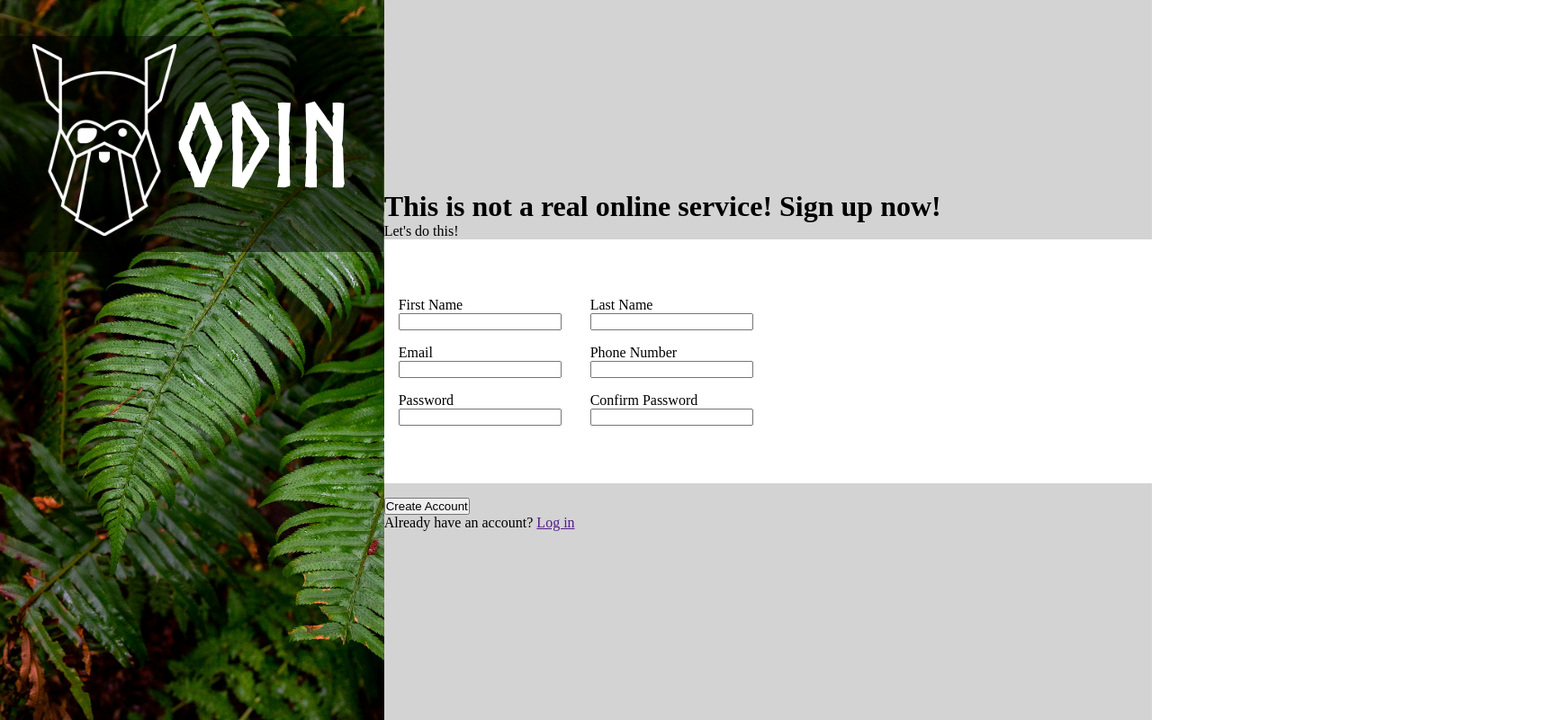
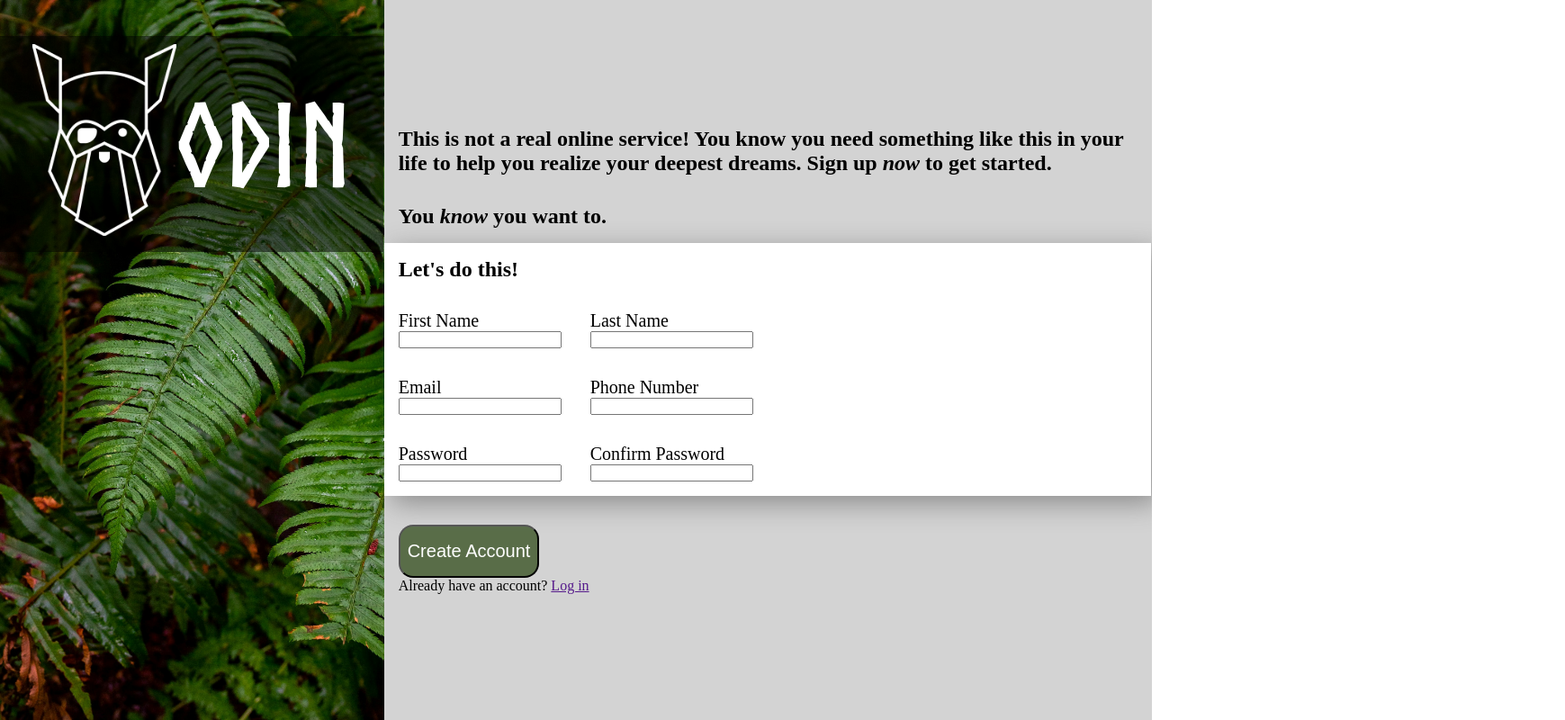
Before and after one commit to drex109/odin-sign-up-form, a plain HTML site: page index.html in a window 1280 px wide. Shown: the whole page at 90% size, 1739 px wide, since content can reach past the window. Drawn offline with Linux system fonts and the light colour scheme.

Commit message:
various styling progress

```diff
--- a/index.html
+++ b/index.html
@@ -22,13 +22,13 @@
         </div>
 
         <div id="form">
-            <h1>This is not a real online service! Sign up now!</h1>
+            <h2>This is not a real online service! You know you need something like this in your life to help you realize your deepest dreams. Sign up <i>now</i> to get started. </h2>
+            <h2>You <i>know</i> you want to.</h2>
 
             <form action="">
 
-                <p>Let's do this!</p>
-
                 <div id="form-block">
+                    <h2>Let's do this!</h2>
 
                     <div class="form-group">
                         <div class="form-inputs">
@@ -64,10 +64,12 @@
                     </div>
 
                 </div>
+                <div id="form-lower">
+                    <button type="submit">Create Account</button>
 
-                <button type="submit">Create Account</button>
+                    <p>Already have an account? <span><a href="">Log in</a></span></p>
+                </div>
 
-                <p>Already have an account? <span><a href="">Log in</a></span></p>
             </form>
         </div>
     </div>
--- a/style.css
+++ b/style.css
@@ -9,6 +9,7 @@
 *{
     margin: 0;
     padding: 0;
+    /* overflow: hidden; */
 }
 #content{
     display: flex;
@@ -58,17 +59,30 @@
     flex-direction: column;
     align-items: start;
     justify-content: center;
-    gap: 1rem;
     margin-bottom: 1rem;
     background-color: white;
-    padding: 4rem 1rem;
-    width: 100vw
+    width: 66.6vw;
+    filter: drop-shadow(rgb(139, 139, 139) .5rem .5rem 15px);
 }
 .form-group{
     display: flex;
-    gap: 2rem;
+    font-size: 20px;
 }
 .form-inputs{
     display: flex;
     flex-direction: column;
+    padding: 1rem
 }
+h2{
+    padding: 1rem;
+}
+#form-lower{
+    padding: 1rem;
+}
+button{
+    background-color: #596D48;
+    color: white;
+    padding: 1rem .5rem;
+    border-radius: 1rem;
+    font-size: 20px;
+}
```
